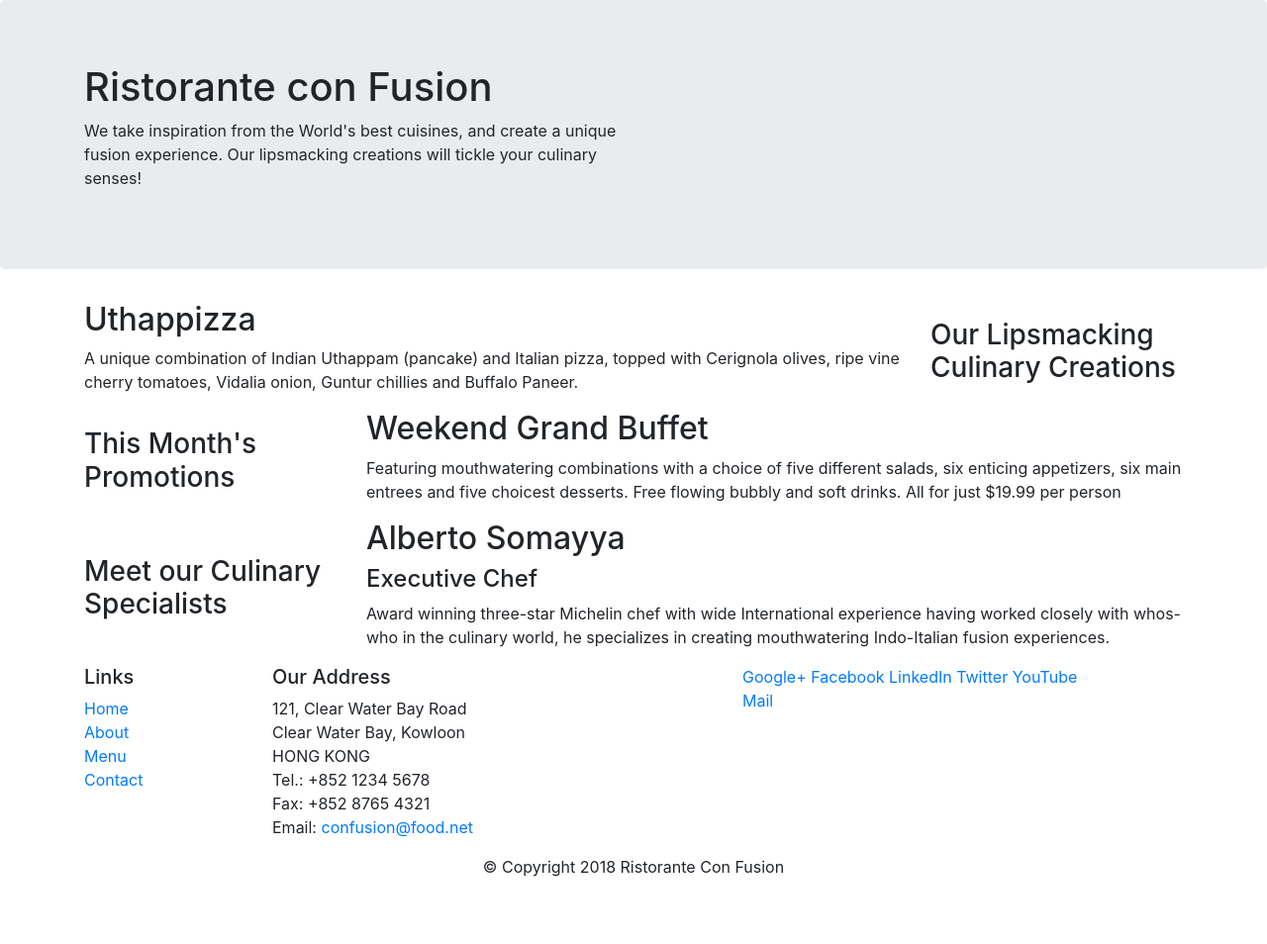
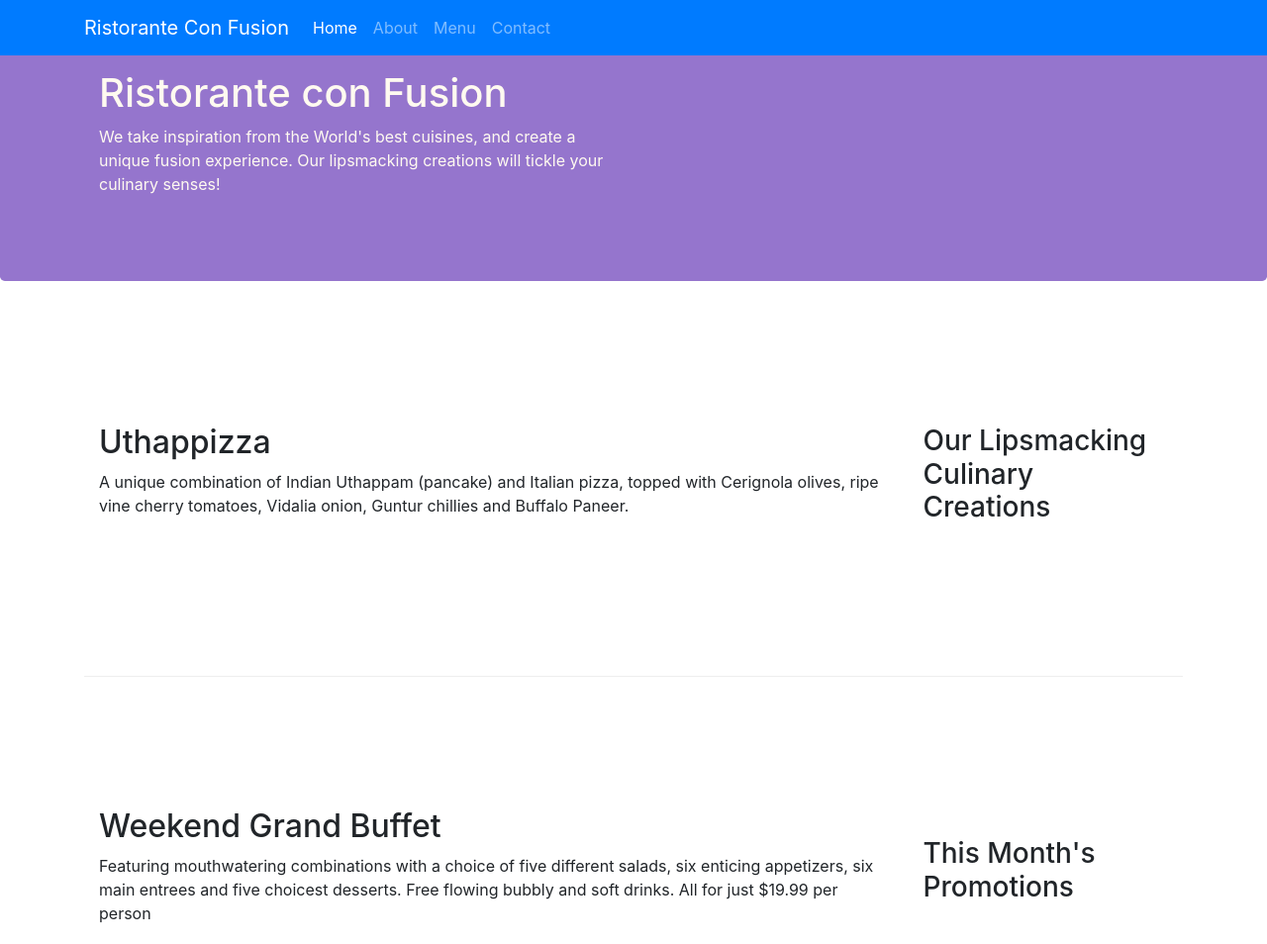
Before and after one commit to quant-shiva/bootstrap001, a website: page index.html in a window 1280 px wide. Shown: the top 954 px of the page at 99% size. Before the commit the page ends 904 px from the top, so only its background shows below. Drawn offline with nearby package versions, Linux system fonts and the light colour scheme.

Commit message:
adding navbar

```diff
--- a/index.html
+++ b/index.html
@@ -14,13 +14,25 @@
       rel="stylesheet"
       href="node_modules/bootstrap/dist/css/bootstrap.min.css"
     />
+    <link rel="stylesheet" href="/css/styles.css" />
     <title>Ristorante Con Fusion</title>
   </head>
 
   <body>
+    <nav class="navbar navbar-dark navbar-expand-sm bg-primary fixed-top">
+      <div class="container">
+        <a class="navbar-brand" href="#">Ristorante Con Fusion</a>
+        <ul class="navbar-nav mr-auto">
+          <li class="nav-item active"><a class="nav-link" href="#">Home</a></li>
+          <li class="nav-item"><a class="nav-link" href="aboutus.html">About</a></li>
+          <li class="nav-item"><a class="nav-link" href="#">Menu</a></li>
+          <li class="nav-item"><a class="nav-link" href="#">Contact</a></li>
+        </ul>
+      </div>
+    </nav>
     <header class="jumbotron">
       <div class="container">
-        <div class="row">
+        <div class="row row-header">
           <div class="col-12 col-sm-6">
             <h1>Ristorante con Fusion</h1>
             <p>
@@ -35,7 +47,7 @@
     </header>
 
     <div class="container">
-      <div class="row align-items-center">
+      <div class="row align-items-center row-content">
         <div class="col-12 col-sm-4 order-sm-last col-md-3">
           <h3>Our Lipsmacking Culinary Creations</h3>
         </div>
@@ -49,8 +61,8 @@
         </div>
       </div>
 
-      <div class="row align-items-center">
-        <div class="col-12 col-sm-4 col-md-3">
+      <div class="row align-items-center row-content">
+        <div class="col-12 col-sm-4 order-sm-last col-md-3">
           <h3>This Month's Promotions</h3>
         </div>
         <div class="col col-sm col-md">
@@ -64,8 +76,8 @@
         </div>
       </div>
 
-      <div class="row align-items-center">
-        <div class="col-12 col-sm-4 col-md-3">
+      <div class="row align-items-center row-content">
+        <div class="col-12 col-sm-4 order-sm-last col-md-3">
           <h3>Meet our Culinary Specialists</h3>
         </div>
         <div class="col col-sm col-md">
@@ -84,7 +96,7 @@
     <footer>
       <div class="container">
         <div class="row">
-          <div class="col-4 offset col-sm-2">
+          <div class="col-4 offset-1 col-sm-2">
             <h5>Links</h5>
             <ul class="list-unstyled">
               <li><a href="#">Home</a></li>
@@ -104,8 +116,8 @@
               Email: <a href="mailto:confusion@food.net">confusion@food.net</a>
             </address>
           </div>
-          <div class="col-12 col-sm-4">
-            <div>
+          <div class="col-12 col-sm-4 align-self-center">
+            <div class="text-center">
               <a href="http://google.com/+">Google+</a>
               <a href="http://www.facebook.com/profile.php?id=">Facebook</a>
               <a href="http://www.linkedin.com/in/">LinkedIn</a>
```
Also changed, not shown: aboutus.html (+21 -31 lines).
